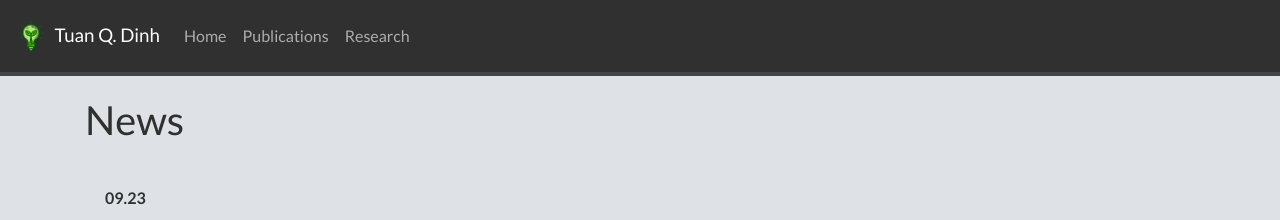
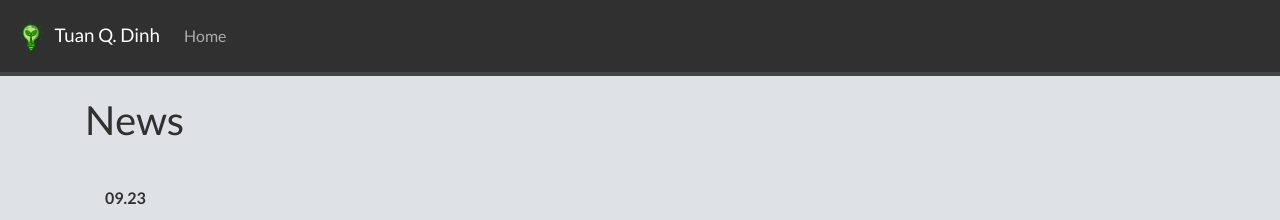
Before and after one commit to tuanqdinh/tuanqdinh.github.io, a Jekyll site: the page built from _pages/allnews.md, in a window 1280 px wide. Shown: the top 220 px of the page. Built offline with Jekyll 4.4.1, drawn with Linux system fonts in a browser that asks for light colours; nearby versions of some CDN libraries; a style sheet for code colours, icons or effects is not loaded.

Commit message:
gem + config

```diff
--- a/Gemfile
+++ b/Gemfile
@@ -1,6 +1,6 @@
 source 'https://rubygems.org'
 
-gem "jekyll", "4.1.1"
+# gem "jekyll", "4.1.1"
 gem "thin", ">=1.8.0"
 gem "rack", ">= 2.2.3"
 gem "sassc", ">2.0.1"
--- a/_config.yml
+++ b/_config.yml
@@ -28,9 +28,9 @@
 # Pages shown in navbar
 nav_pages:
   # - name: about
-  - name: publications
+  # - name: publications
   # - name: talks
-  - name: research
+  # - name: research
   # - name: software
   # - name: team
   # - name: teaching
```
Also changed, not shown: Gemfile.lock.
